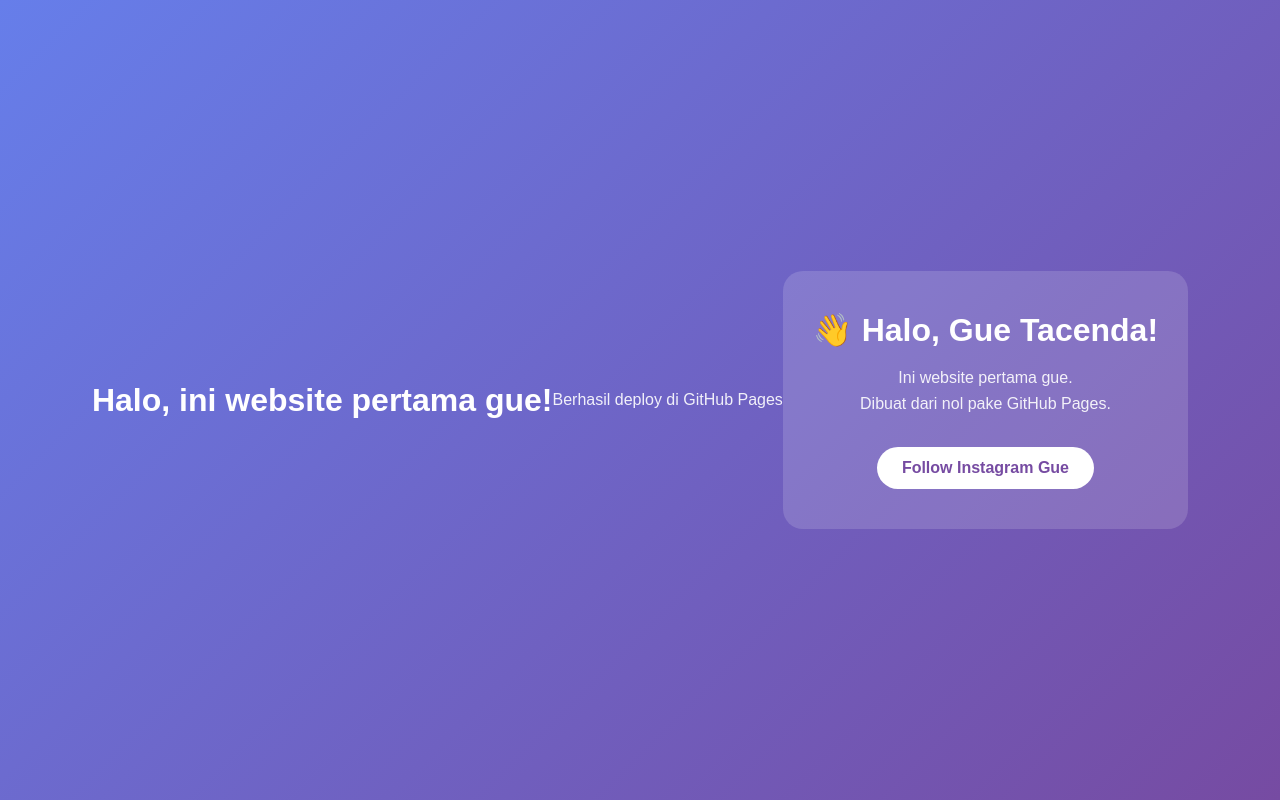
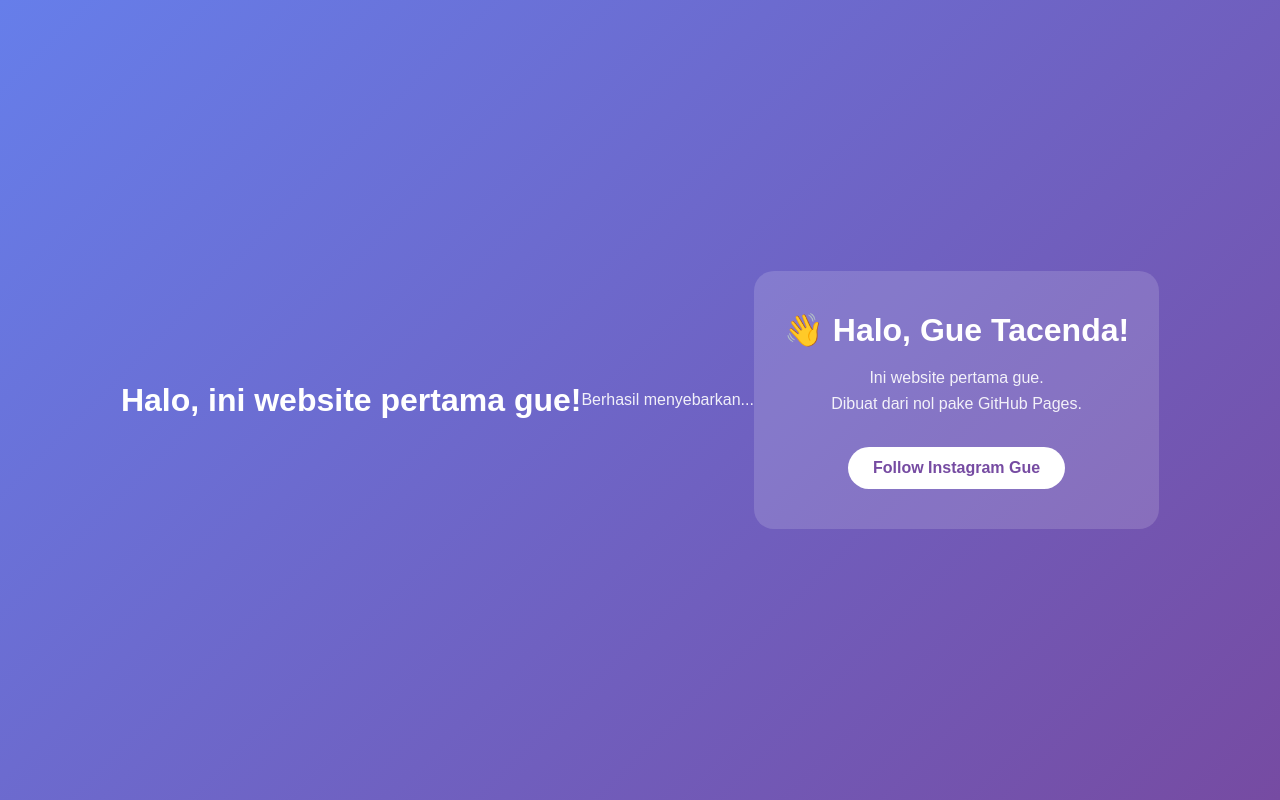
Before and after one commit to Goldaco/Belajar--pertama, a plain HTML site: page index.html in a window 1280 px wide. Drawn offline with Linux system fonts and the light colour scheme.

Commit message:
Update index.html

```diff
--- a/index.html
+++ b/index.html
@@ -1,5 +1,5 @@
-<h1>Halo, ini website pertama gue!</h1>
-<p>Berhasil deploy di GitHub Pages</p>
+   <h1>Halo, ini website pertama gue!</h1>
+   <p>Berhasil menyebarkan...</p>
 <!DOCTYPE html>
 <html>
 <head>
```
